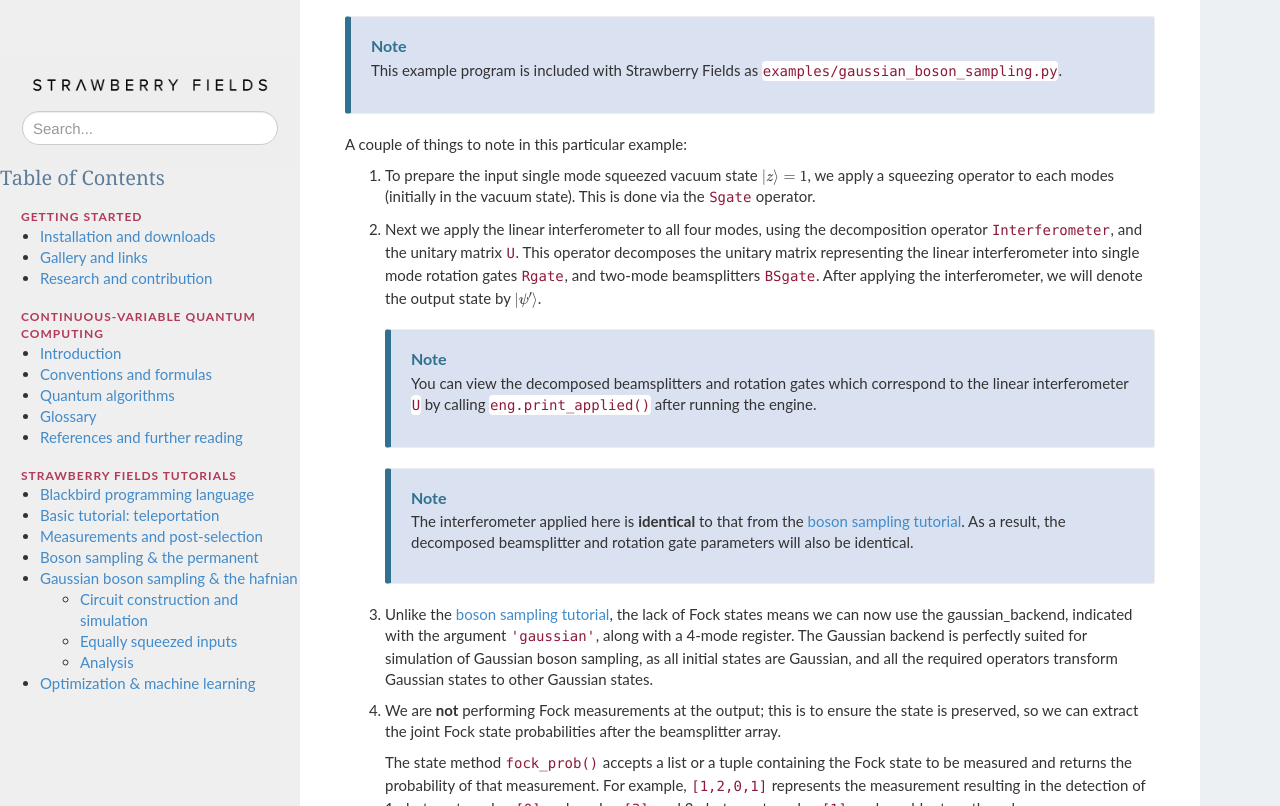
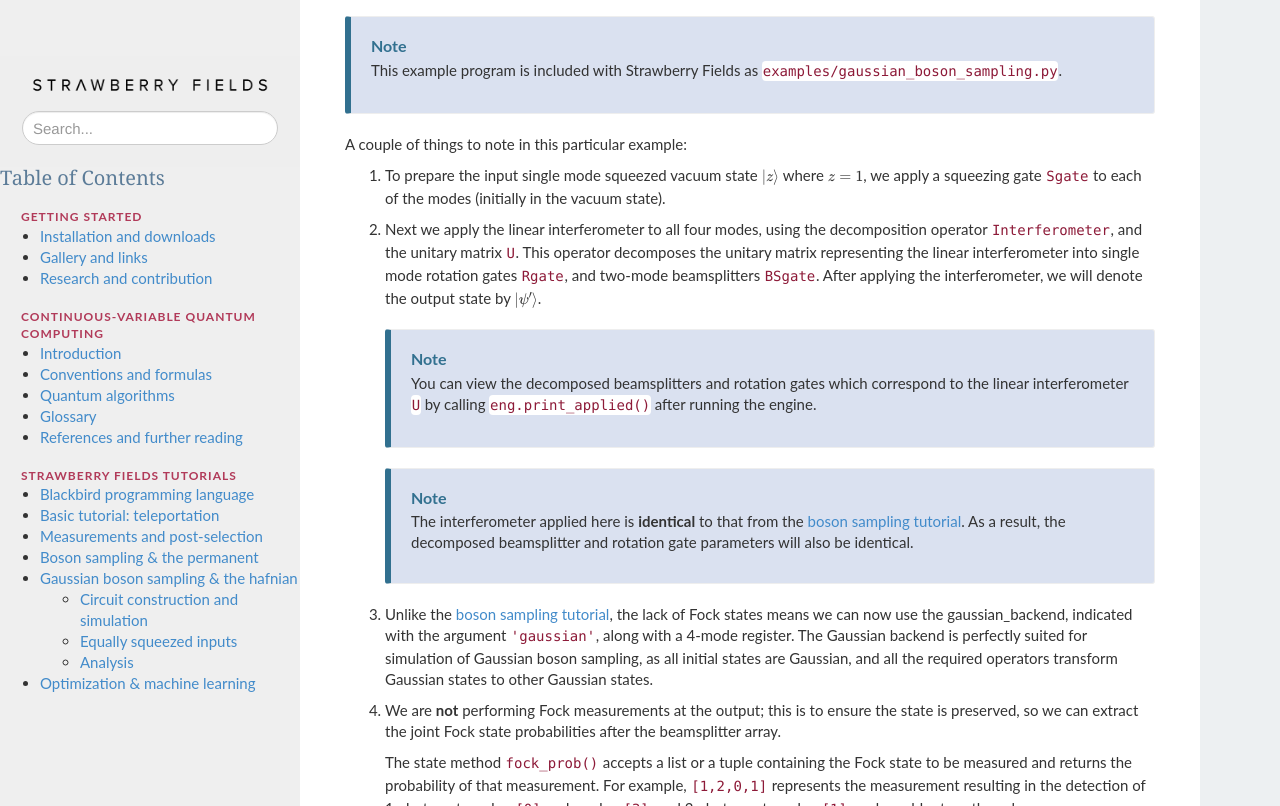
Before and after one commit to XanaduAI/strawberryfields, a Sphinx documentation site: the page built from doc/tutorials/tutorial_gaussian_boson_sampling.rst, in a window 1280 px wide and 900 px high, scrolled down 842 px, cut to the strip 94-900 px from the top of the window. Built offline with Sphinx 7.4.7, drawn with Linux system fonts in a browser that asks for light colours; nearby versions of some CDN libraries; library files that are not in the unit come from our copies; formulas are drawn with MathJax 3; cross-references to code outside the pages are shown as plain code.

Commit message:
Doc updates.

```diff
--- a/doc/algorithms/gaussian_boson_sampling.rst
+++ b/doc/algorithms/gaussian_boson_sampling.rst
@@ -8,9 +8,14 @@
 
     "If you need to wait exponential time for [your single photon sources to emit simultaneously], then there would seem to be no advantage over classical computation.  This is the reason why so far, boson sampling has only been demonstrated with 3-4 photons. When faced with these problems, until recently, all we could do was shrug our shoulders." - `Scott Aaronson <https://www.scottaaronson.com/blog/?p=1579>`_
 
-While boson sampling allows the experimental implementation of a sampling problem that is countably hard classically, one of the main issues it has in experimental setups is one of **scalability**, due to its dependence on an array of simultaneously emitting single photon sources. Currently, most physical implementations of boson sampling make use of a process known as `Spontaneous Parametric Down-Conversion <http://en.wikipedia.org/wiki/Spontaneous_parametric_down-conversion>`_ to generate the single-photon source inputs. However, this method is non-deterministic - as the number of modes in the apparatus increases, the average time required until every photon source emits a simultaneous photon increases exponentially.
+While boson sampling allows the experimental implementation of a sampling problem that is countably hard classically, one of the main issues it has in experimental setups is one of **scalability**, due to its dependence on an array of simultaneously emitting single photon sources. Currently, most physical implementations of boson sampling make use of a process known as
+`spontaneous parametric down-conversion <http://en.wikipedia.org/wiki/Spontaneous_parametric_down-conversion>`_
+to generate the single-photon source inputs. However, this method is non-deterministic ---
+as the number of modes in the apparatus increases, the average time required until every photon source emits a simultaneous photon increases exponentially.
 
-In order to simulate a deterministic single-photon source array, several variations on boson sampling have been proposed; the most well-known being scattershot boson sampling :cite:`lund2014`. However, a recent boson sampling variation by Hamilton et al. :cite:`hamilton2017` mitigates the need for single photon Fock states altogether, by showing that incident Gaussian states - in this case, single mode squeezed states - can produce problems in the same computational complexity class as boson sampling. Even more significantly, this negates the scalability problem with single photon sources, as single mode squeezed states can be deterministically generated simultaneously.
+In order to simulate a deterministic single-photon source array, several variations on boson sampling have been proposed; the most well-known being scattershot boson sampling :cite:`lund2014`. However, a recent boson sampling variation by Hamilton et al. :cite:`hamilton2017` mitigates the need for single photon Fock states altogether, by showing that incident Gaussian states
+--- in this case, single mode squeezed states --- can produce problems in the same computational
+complexity class as boson sampling. Even more significantly, this negates the scalability problem with single photon sources, as single mode squeezed states can be deterministically generated simultaneously.
 
 The Gaussian boson sampling scheme remains, on initial observation, quite similar to that of boson sampling:
 
@@ -22,9 +27,9 @@
 
 Using phase space methods, Hamilton et al. :cite:`hamilton2017` showed that the probability of measuring a Fock state containing only 0 or 1 photons per mode is given by
 
-.. math:: \left|\left\langle{n_1,n_2,\dots,n_N}\middle|{\psi'}\right\rangle\right|^2 = \frac{\left|\text{Haf}[(U\bigoplus_i\tanh(r_i)U^T)]_{st}\right|^2}{\prod_{i=1}^N \cosh(r_i)}
+.. math:: \left|\left\langle{n_1,n_2,\dots,n_N}\middle|{\psi'}\right\rangle\right|^2 = \frac{\left|\text{Haf}[(U(\bigoplus_i\tanh(r_i))U^T)]_{st}\right|^2}{\prod_{i=1}^N \cosh(r_i)}
 
-i.e., the sampled single photon probability distribution is proportional to the **hafnian** of a submatrix of :math:`U\bigoplus_i\tanh(r_i)U^T`, dependent upon the output covariance matrix.
+i.e., the sampled single photon probability distribution is proportional to the **hafnian** of a submatrix of :math:`U(\bigoplus_i\tanh(r_i))U^T`, dependent upon the output covariance matrix.
 
 .. note::
 
--- a/doc/code/code.rst
+++ b/doc/code/code.rst
@@ -1,2 +1,2 @@
 .. automodule:: strawberryfields
-   :members: version, convert
+   :members: version, convert, about, cite
--- a/doc/introduction.rst
+++ b/doc/introduction.rst
@@ -287,19 +287,19 @@
 
 .. rst-class:: docstable
 
-+---------------------+-----------------------------------------------------+-----------------------------------+
-|                     | .. centered::                                       | .. centered::                     |
-| Measurement         |   Measurement operator                              |   Measurement values              |
-+=====================+=====================================================+===================================+
-| Homodyne            | .. centered::                                       | .. centered::                     |
-|                     |   :math:`\ket{\x_\phi}\bra{\x_\phi}`                |   :math:`q\in\mathbb{R}`          |
-+---------------------+-----------------------------------------------------+-----------------------------------+
-| Heterodyne          | .. centered::                                       | .. centered::                     |
-|                     |   :math:`\frac{1}{\pi}|\alpha\rangle\langle\alpha|` |   :math:`\alpha\in\mathbb{C}`     |
-+---------------------+-----------------------------------------------------+-----------------------------------+
-| Photon counting     | .. centered::                                       | .. centered::                     |
-|                     |   :math:`\ketbra{n}{n}`                             |   :math:`n\in\mathbb{N},n\geq 0`  |
-+---------------------+-----------------------------------------------------+-----------------------------------+
++---------------------+--------------------------------------------------------+-----------------------------------+
+|                     | .. centered::                                          | .. centered::                     |
+| Measurement         |   Measurement operator                                 |   Measurement values              |
++=====================+========================================================+===================================+
+| Homodyne            | .. centered::                                          | .. centered::                     |
+|                     |   :math:`\ket{\x_\phi}\bra{\x_\phi}`                   |   :math:`q\in\mathbb{R}`          |
++---------------------+--------------------------------------------------------+-----------------------------------+
+| Heterodyne          | .. centered::                                          | .. centered::                     |
+|                     |   :math:`\frac{1}{\sqrt{\pi}}\ket{\alpha}\bra{\alpha}` |   :math:`\alpha\in\mathbb{C}`     |
++---------------------+--------------------------------------------------------+-----------------------------------+
+| Photon counting     | .. centered::                                          | .. centered::                     |
+|                     |   :math:`\ketbra{n}{n}`                                |   :math:`n\in\mathbb{N},n\geq 0`  |
++---------------------+--------------------------------------------------------+-----------------------------------+
 
 Homodyne measurements
 ~~~~~~~~~~~~~~~~~~~~~
--- a/doc/references.bib
+++ b/doc/references.bib
@@ -489,6 +489,8 @@
   month = {Oct},
   publisher = {American Physical Society},
   doi = {10.1103/PhysRevLett.119.170501},
+  archivePrefix = {arXiv},
+  eprint = {1612.01199},
 }
 
 @book{tanenbaum2002computer,
--- a/doc/tutorials/tutorial_gaussian_boson_sampling.rst
+++ b/doc/tutorials/tutorial_gaussian_boson_sampling.rst
@@ -41,7 +41,8 @@
 
 ..
 
-1. To prepare the input single mode squeezed vacuum state :math:`\ket{z} = 1`, we apply a squeezing operator to each modes (initially in the vacuum state). This is done via the :class:`~.Sgate` operator.
+1. To prepare the input single mode squeezed vacuum state :math:`\ket{z}` where :math:`z = 1`,
+   we apply a squeezing gate :class:`~.Sgate` to each of the modes (initially in the vacuum state).
 
 ..
 
```
Also changed, not shown: strawberryfields/__init__.py (+7 -1 lines), 2 other files.
